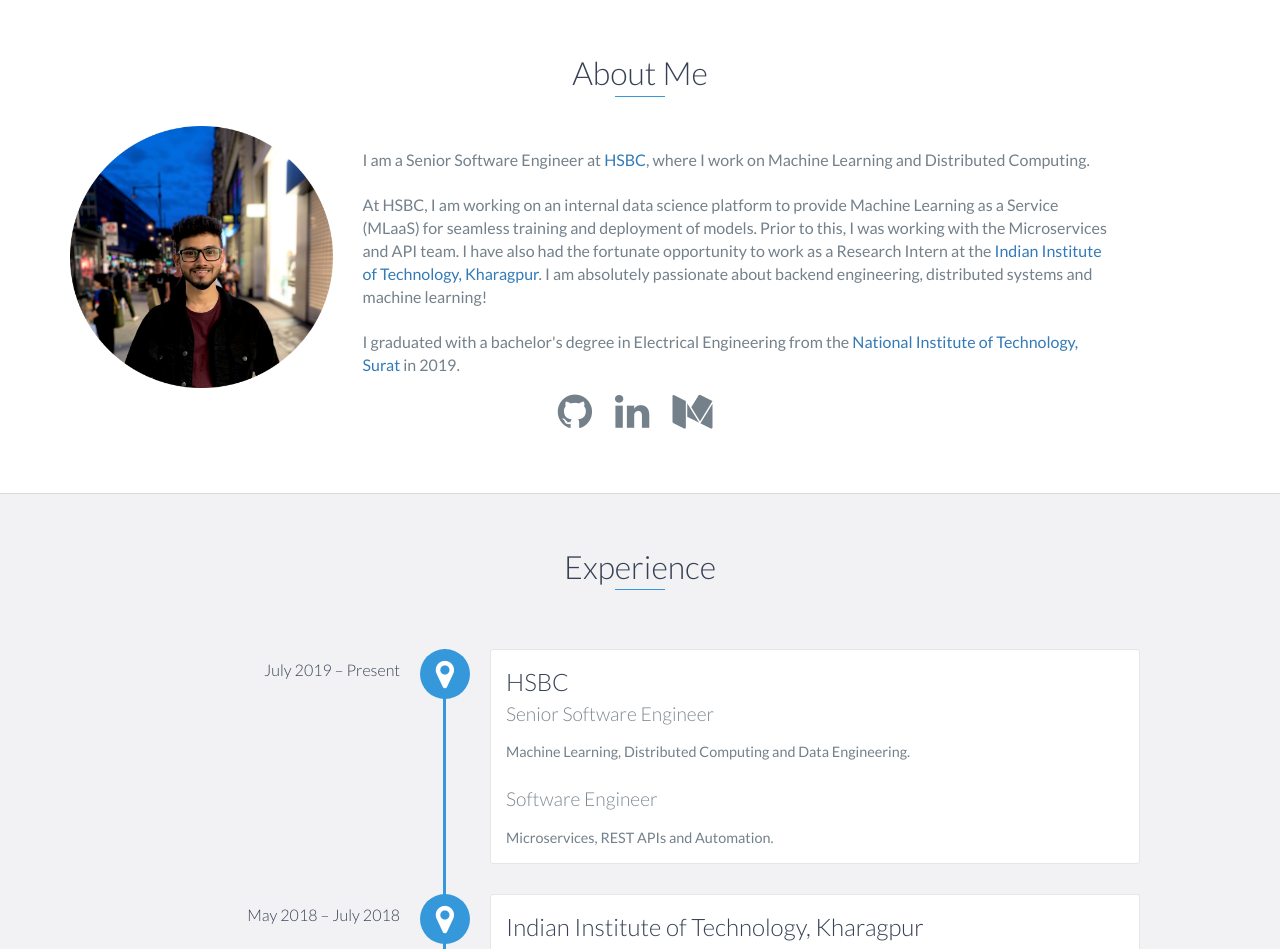
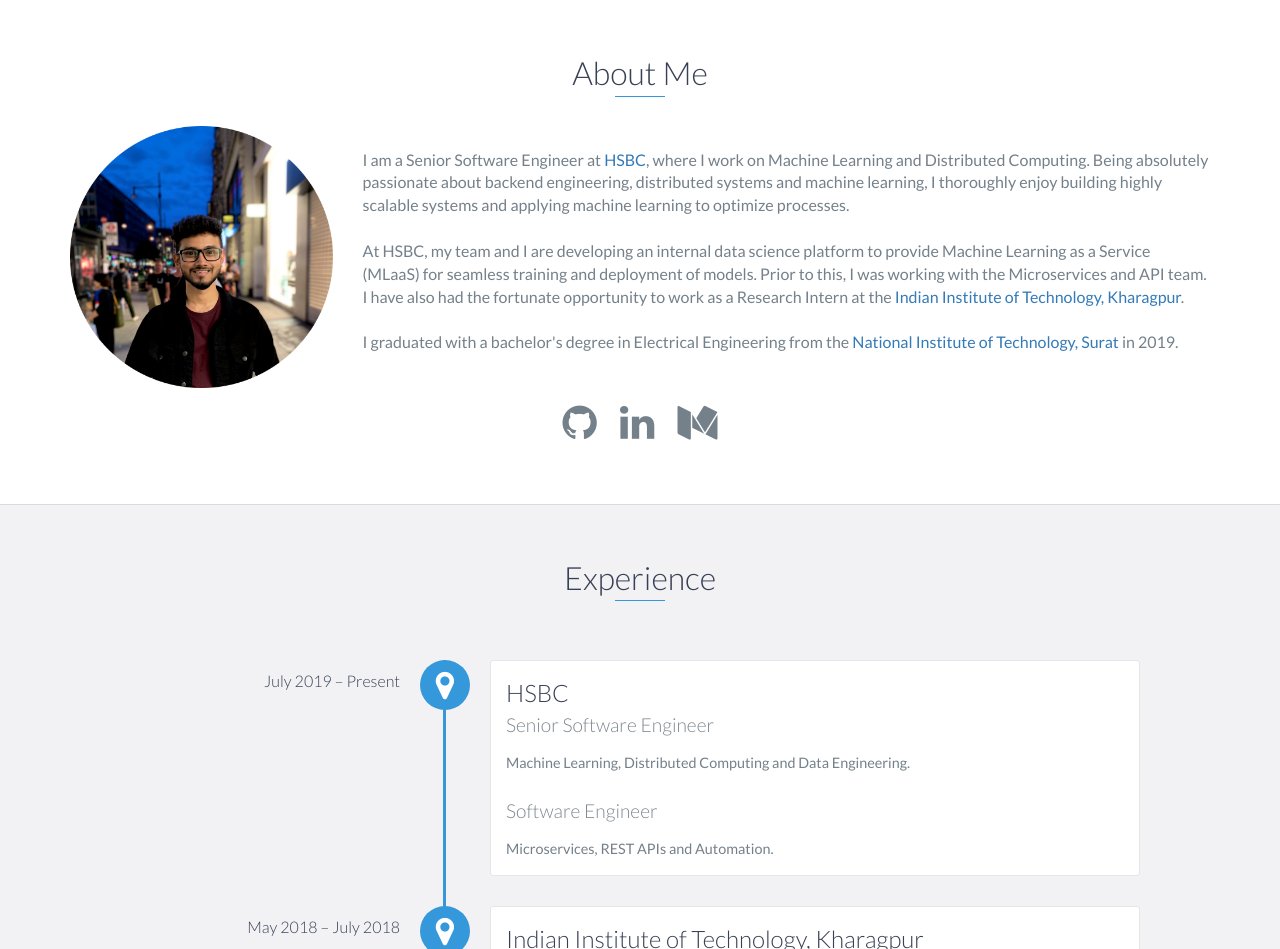
Before and after one commit to dhanushkamath/dhanushkamath.github.io, a website: page index.html in a window 1280 px wide. Shown: the part 800-1749 px from the top of the page. Drawn offline with nearby package versions, Linux system fonts and the light colour scheme.

Commit message:
fixed content sizing, updated about-me

```diff
--- a/index.html
+++ b/index.html
@@ -63,27 +63,26 @@
         <div class="container">
             <center><h2 class="heading">About Me</h2></center>
             <div class="row">
-                <div class="col-md-3">
+                <div class="col-sm-3">
                     <img style="width:100%;max-width:100%;" alt="profile photo" src="images/dhanush_circle_small.png">
                 </div>
-                <div class="col-md-8">
-                <br>
+                <div class="col-sm-9">
+                    <br>
                     <p>
-                        I am a Senior Software Engineer at <a href="https://www.hsbc.com/">HSBC</a>, where I work on Machine Learning and Distributed Computing.
-                    </p>
-                    </br>
-                    <p>
-                        At HSBC, I am working on an internal data science platform to provide Machine Learning as a Service (MLaaS) for seamless training and deployment of models. Prior to this, I was
-                        working with the Microservices and API team. I have also had the fortunate opportunity to work as a Research Intern at the
-                        <a href="https://cse.iitkgp.ac.in/~smisra/swan/">Indian Institute of Technology, Kharagpur</a>. I am absolutely passionate about backend engineering,
-                        distributed systems and machine learning!
-                    </p>
-                    </br>
-                    <p>
+                        I am a Senior Software Engineer at <a href="https://www.hsbc.com/">HSBC</a>, where I work on Machine Learning and Distributed Computing. Being absolutely passionate about backend engineering,
+                        distributed systems and machine learning, I thoroughly enjoy building highly scalable systems and applying machine learning to optimize processes.
+                        </br></br>
+                        At HSBC, my team and I are developing an internal data science platform to provide Machine Learning as a Service (MLaaS) for seamless training and deployment of models.
+                        Prior to this, I was working with the Microservices and API team. I have also had the fortunate opportunity to work as a Research Intern at the
+                        <a href="https://cse.iitkgp.ac.in/~smisra/swan/">Indian Institute of Technology, Kharagpur</a>.
+                        </br></br>
                         I graduated with a bachelor's degree in Electrical Engineering from the <a href="https://svnit.ac.in/">National Institute of Technology, Surat</a> in 2019.
                     </p>
                 </div>
-                            <div class="col-sm-4 social">
+            </div>
+            <div class="row">
+                <div class="col-sm-4 col-sm-offset-4 social">
+                <center>
                     <ul>
                         <li>
                             <a href="https://github.com/dhanushkamath" target="_blank"><i class="fa fa-github fa-2x" aria-hidden="true"></i></a>
@@ -95,8 +94,8 @@
                             <a href="https://dhanushnkamath.medium.com/" target="_blank"><i class="fa fa-medium fa-2x" aria-hidden="true"></i></a>
                         </li>
                     </ul>
+                </center>
                 </div>
-        </div>
             </div>
         </div>
     </div>
```
